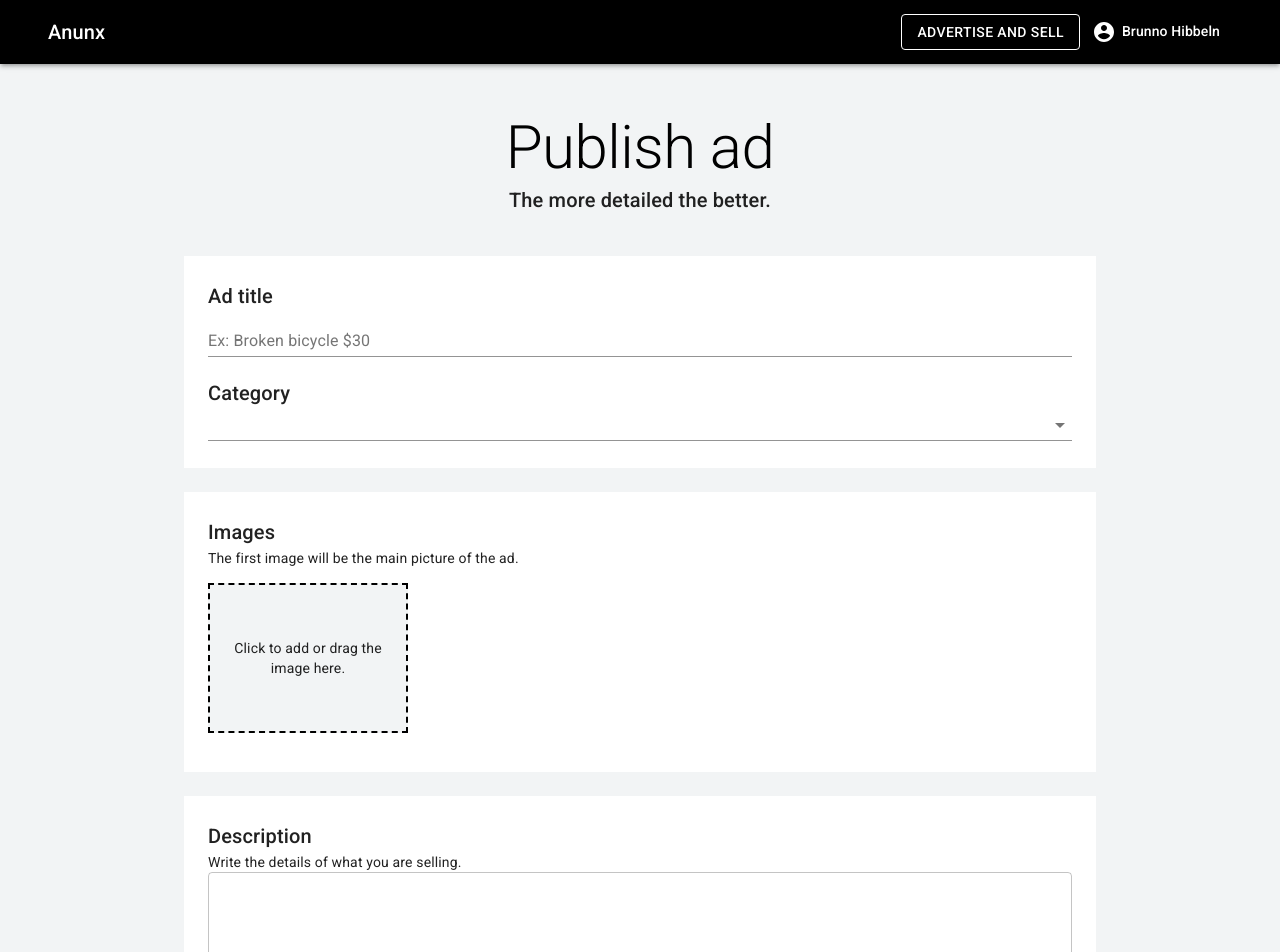
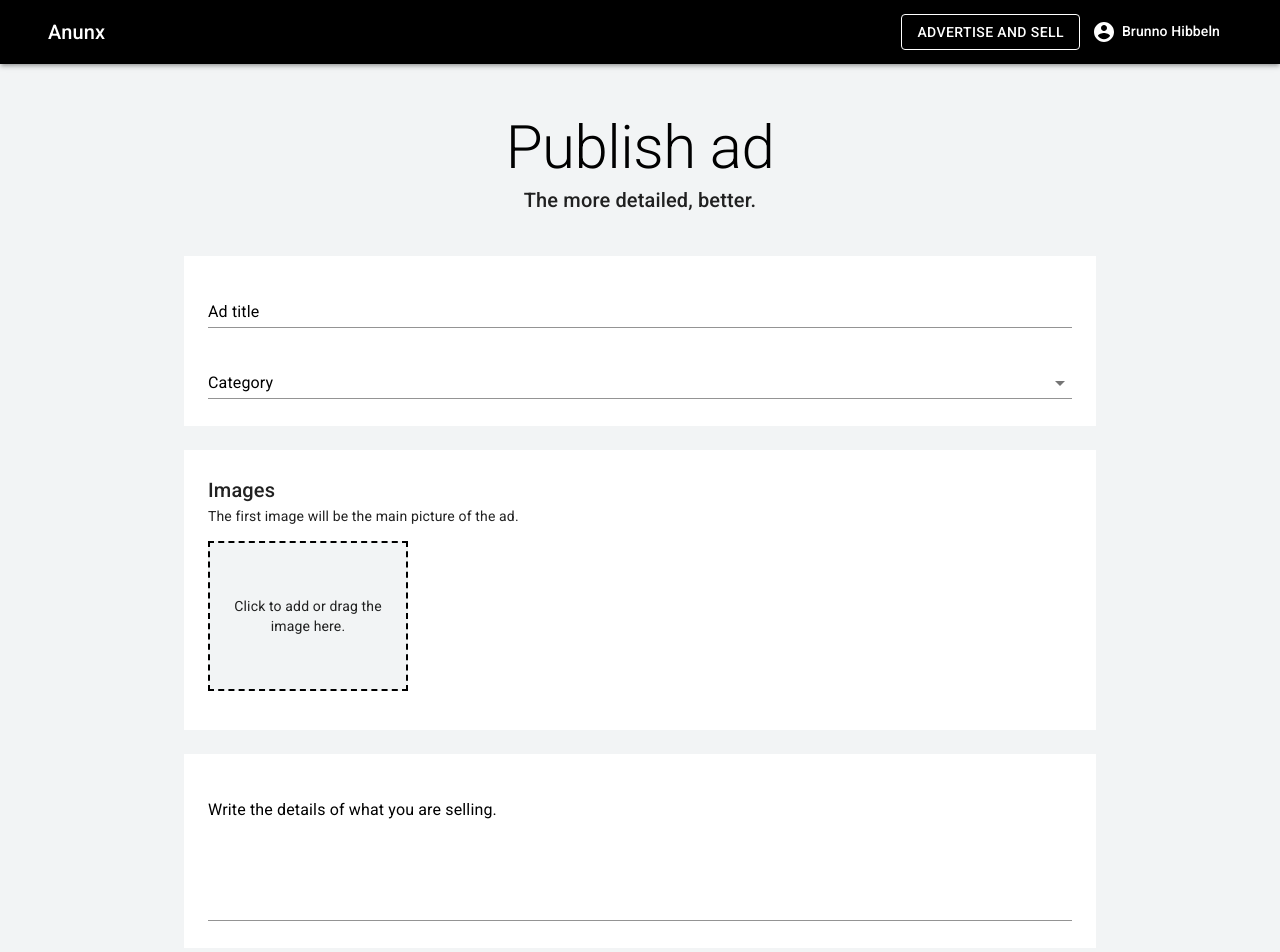
Before and after one commit to BrunnoHibbeln/anunx, a Next.js app: page /user/publish in a window 1280 px wide. Shown: the top 952 px of the page. Built offline with nearby package versions, Linux system fonts and the light colour scheme.

Commit message:
(formik and yup) - category and refactoring to formControl

```diff
--- a/pages/user/publish.js
+++ b/pages/user/publish.js
@@ -16,6 +16,7 @@ import {
    InputAdornment,
    MenuItem,
    FormHelperText,
+   Input,
 } from '@material-ui/core'
 
 import { useDropzone } from 'react-dropzone'
@@ -39,6 +40,10 @@ const useStyles = makeStyles((theme) => ({
       display: 'flex',
       flexWrap: 'wrap',
       marginTop: '15px',
+   },
+   inputLabel: {
+      fontWeight: 400,
+      color: theme.palette.primary.main,
    },
    dropzone: {
       display: 'flex',
@@ -91,7 +96,15 @@ const validationSchema = yup.object().shape({
       .required('Required field'),
 
    category: yup.string()
-      .required('Required field')
+      .required('Required field'),
+
+   description: yup.string()
+      .min(50, 'Write a longer description')
+      .required('Required field'),
+
+   price: yup.number()
+      .max(3, 'Write a shorter price')
+      .required('Required field'),
 })
 
 const Publish = () => {
@@ -122,6 +135,29 @@ const Publish = () => {
    return (
       <TemplateDefault>
 
+         <Formik
+            initialValues={{
+               title: '',
+               category: '',
+               description: '',
+               price: '',
+            }}
+            validationSchema={validationSchema}
+            onSubmit={() => {
+               console.log('ok', values)
+            }}
+         >
+            {
+               ({
+                  values,
+                  errors,
+                  handleChange,
+                  handleSubmit,
+               }) => {
+                  return (
+                     <form onSubmit={handleSubmit}>
+
+                        {/* PAGE TITLE */}
                         <Container maxWidth='sm'>
                            <Typography
                               component='h1'
@@ -137,62 +173,39 @@ const Publish = () => {
                               align='center'
                               color='textPrimary'
                            >
-               The more detailed the better.
+                              The more detailed, better.
                            </Typography>
                         </Container>
 
                         <br /><br />
 
-         <Formik
-            initialValues={{
-               title: '',
-               category: '',
-            }}
-            validationSchema={validationSchema}
-            onSubmit={() => {
-               console.log('ok', values)
-            }}
-         >
-            {
-               ({
-                  values,
-                  errors,
-                  handleChange,
-                  handleSubmit,
-               }) => {
-                  console.log(errors)
-                  return (
-                     <form onSubmit={handleSubmit}>
+                        {/* AD TITLE AND CATEGORY */}
                         <Container maxWidth='md' className={classes.boxContainer}>
                            <Box className={classes.box}>
-                              <Typography
-                                 component='h6'
-                                 variant='h6'
-                                 color='textPrimary'
+                              <FormControl error={errors.title} fullWidth>
+                                 <InputLabel
+                                    className={classes.inputLabel}
                                  >
                                     Ad title
-                              </Typography>
-                              <TextField
+                                 </InputLabel>
+                                 <Input
                                     name='title'
                                     value={values.title}
                                     onChange={handleChange}
-                                 label='Ex: Broken bicycle $30'
-                                 size='small'
-                                 fullWidth
-                                 error={errors.title}
-                                 helperText={errors.title}
                                  />
+                                 <FormHelperText>
+                                    { errors.title }
+                                 </FormHelperText>
+                              </FormControl>
 
                               <br /> <br />
 
-                              <Typography
-                                 component='h6'
-                                 variant='h6'
-                                 color='textPrimary'
+                              <FormControl error={errors.category} fullWidth>
+                                 <InputLabel
+                                    className={classes.inputLabel}
                                  >
                                     Category
-                              </Typography>
-                              <FormControl error={errors.category} fullWidth>
+                                 </InputLabel>
                                  <Select
                                     name='category'
                                     value={values.category}
@@ -221,6 +234,7 @@ const Publish = () => {
                            </Box>
                         </Container>
 
+                        {/* IMAGE */}
                         <Container maxWidth='md' className={classes.boxContainer}>
                            <Box className={classes.box}>
                               <Typography
@@ -279,31 +293,31 @@ const Publish = () => {
                            </Box>
                         </Container>
 
+                        {/* DESCRIPTION */}
                         <Container maxWidth='md' className={classes.boxContainer}>
                            <Box className={classes.box}>
-                              <Typography
-                                 component='h6'
-                                 variant='h6'
-                                 color='textPrimary'
-                              >
-                                 Description
-                              </Typography>
-                              <Typography
-                              component='div'
-                              variant='body2'
-                              color='textPrimary'
+                              <FormControl error={errors.description} fullWidth>
+                                 <InputLabel
+                                    className={classes.inputLabel}
                                  >
                                     Write the details of what you are selling.
-                              </Typography>
-                              <TextField
+                                 </InputLabel>
+                                 <Input
+                                    name='description'
+                                    value={values.description}
+                                    onChange={handleChange}
                                     multiline
                                     minRows={6}
                                     variant='outlined'
-                                 fullWidth
                                  />
+                                 <FormHelperText>
+                                    { errors.description }
+                                 </FormHelperText>
+                              </FormControl>
                            </Box>
                         </Container>
 
+                        {/* PRICE */}
                         <Container maxWidth='md' className={classes.boxContainer}>
                            <Box className={classes.box}>
                               <Typography
@@ -314,17 +328,30 @@ const Publish = () => {
                                  Price
                               </Typography>
                               <br />
-                              <FormControl fullWidth variant='outlined'>
+                              <FormControl
+                                 error={errors.price}
+                                 fullWidth
+                                 variant='outlined'
+                              >
                                  <InputLabel>Value</InputLabel>
                                  <OutlinedInput
-                                    //onChange={() = {}}
-                                    startAdornment={<InputAdornment position='start'>$</InputAdornment>}
+                                    name='price'
+                                    value={values.price}
+                                    onChange={handleChange}
+                                    helperText={errors.description}
                                     labelWidth={40}
+                                    startAdornment={
+                                       <InputAdornment position='start'>$</InputAdornment>
+                                    }
                                  />
+                                 <FormHelperText>
+                                    { errors.price }
+                                 </FormHelperText>
                               </FormControl>
                            </Box>
                         </Container>
 
+                        {/* CONTACT */}
                         <Container maxWidth='md' className={classes.boxContainer}>
                            <Box className={classes.box}>
                               <Typography
@@ -359,6 +386,7 @@ const Publish = () => {
                            </Box>
                         </Container>
 
+                        {/* SUBMIT BUTTON */}
                         <Container maxWidth='md' className={classes.boxContainer}>
                            <Box textAlign="right">
                               <Button
```
Lines whose indentation alone changed are shown as unchanged.
